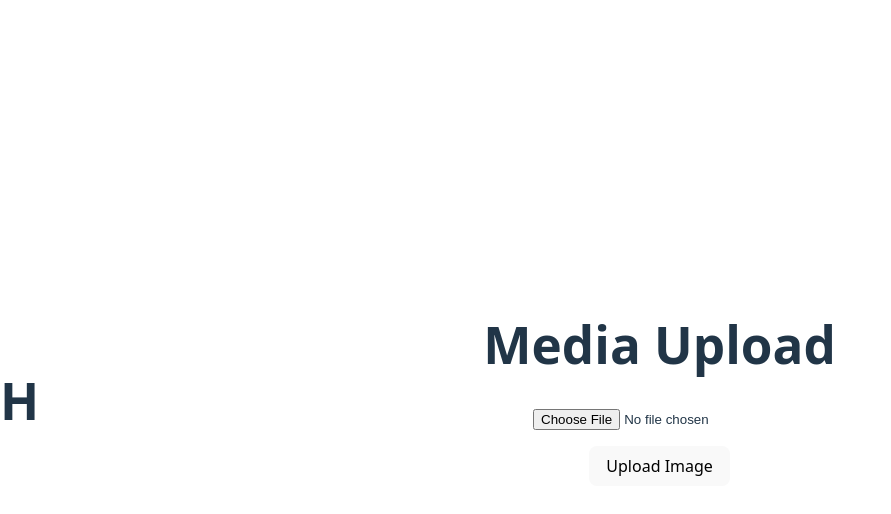
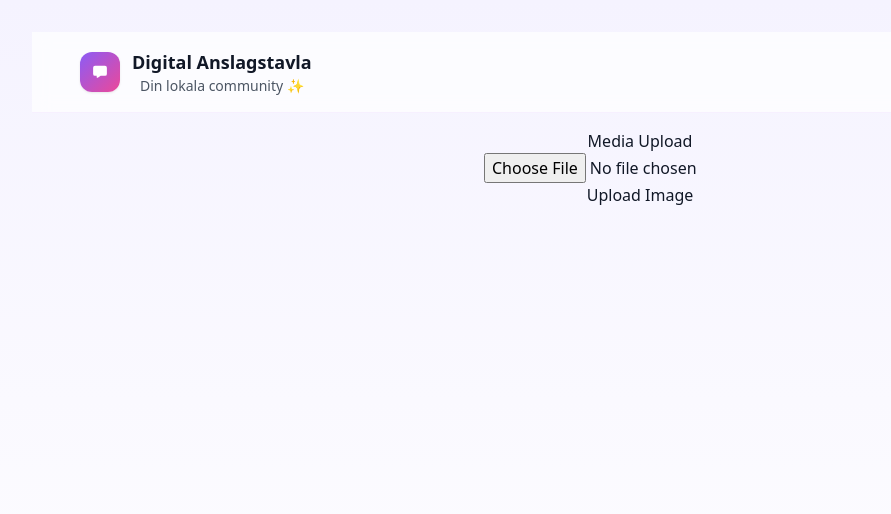
Before and after one commit to Harunsystemdeveloper/HHA, a React (Vite) app: page / in a window 1280 px wide. Shown: the top 514 px of the page, without its empty margins (0-891 px from the left). Built offline with nearby package versions, Linux system fonts and the light colour scheme.

Commit message:
La in tailwind.config.js och postcss.config.js Bytte index.css till Tailwind Uppdaterade index.html (språk, titel, info) La till nya paket (react-router-dom, axios, tailwind m.fl.) Skapade Header och kopplade den i App.tsx

```diff
--- a/index.html
+++ b/index.html
@@ -1,11 +1,11 @@
 <!doctype html>
-<html lang="en">
+<html lang="sv">
   <head>
     <meta charset="UTF-8" />
     <link rel="icon" type="image/svg+xml" href="/vite.svg" />
     <meta name="viewport" content="width=device-width, initial-scale=1.0" />
-    <title>vite-and-react-and-orchard-core</title>
-    <h1>H</h1>
+    <meta name="description" content="Digital Anslagstavla – din lokala community." />
+    <title>Digital Anslagstavla</title>
   </head>
   <body>
     <div id="root"></div>
--- /dev/null
+++ b/postcss.config.js
@@ -0,0 +1,6 @@
+export default {
+  plugins: {
+    tailwindcss: {},
+    autoprefixer: {},
+  },
+};
--- a/src/App.tsx
+++ b/src/App.tsx
@@ -1,7 +1,15 @@
 import FileUpload from './components/FileUpload';
+import Header from './components/Header';
 import './App.css';
 
 export default function App() {
-  // No login required: render app content directly
-  return <FileUpload />;
+  return (
+    <div className="min-h-screen">
+      <Header />
+      <main className="mx-auto max-w-6xl p-4">
+        {/* Temporary content until board pages are added */}
+        <FileUpload />
+      </main>
+    </div>
+  );
 }
--- /dev/null
+++ b/src/components/Header.tsx
@@ -0,0 +1,17 @@
+export default function Header() {
+  return (
+    <header className="sticky top-0 z-10 border-b border-purple-100/60 bg-white/70 backdrop-blur">
+      <div className="mx-auto flex max-w-6xl items-center gap-3 px-4 py-4">
+        <div className="flex h-10 w-10 items-center justify-center rounded-xl bg-gradient-to-br from-brand-500 to-accent text-white shadow-soft">
+          <svg xmlns="http://www.w3.org/2000/svg" viewBox="0 0 24 24" fill="currentColor" className="h-5 w-5">
+            <path d="M3.75 6.75A2.25 2.25 0 016 4.5h12a2.25 2.25 0 012.25 2.25v7.5A2.25 2.25 0 0118 16.5h-5.19l-3.44 2.296A1 1 0 018 17.92V16.5H6a2.25 2.25 0 01-2.25-2.25v-7.5z"/>
+          </svg>
+        </div>
+        <div className="leading-tight">
+          <div className="text-lg font-semibold text-gray-900">Digital Anslagstavla</div>
+          <div className="text-sm text-gray-600">Din lokala community ✨</div>
+        </div>
+      </div>
+    </header>
+  );
+}
--- a/src/index.css
+++ b/src/index.css
@@ -1,170 +1,17 @@
-:root {
-  font-family: system-ui, Avenir, Helvetica, Arial, sans-serif;
-  line-height: 1.5;
-  font-weight: 400;
+@tailwind base;
+@tailwind components;
+@tailwind utilities;
 
-  color-scheme: light dark;
-  color: rgba(255, 255, 255, 0.87);
-  background-color: #242424;
-
-  font-synthesis: none;
-  text-rendering: optimizeLegibility;
-  -webkit-font-smoothing: antialiased;
-  -moz-osx-font-smoothing: grayscale;
+/* Base resets and theme */
+@layer base {
+  html, body, #root { height: 100%; }
+  body { @apply bg-gradient-to-b from-brand-50 to-white text-gray-900; }
 }
 
-a {
-  font-weight: 500;
-  color: #646cff;
-  text-decoration: inherit;
+/* Utilities used by the Figma-like UI */
+@layer components {
+  .chip { @apply inline-flex items-center gap-2 rounded-full border px-3 py-1 text-sm transition-colors; }
+  .chip-active { @apply bg-brand-600 text-white border-brand-600 shadow-soft; }
+  .chip-inactive { @apply bg-white text-gray-700 border-gray-300 hover:bg-gray-50; }
+  .card { @apply rounded-2xl border border-gray-200 bg-white shadow-soft; }
 }
-a:hover {
-  color: #535bf2;
-}
-
-body {
-  margin: 0;
-  display: flex;
-  place-items: center;
-  min-width: 320px;
-  min-height: 100vh;
-}
-
-h1 {
-  font-size: 3.2em;
-  line-height: 1.1;
-}
-
-button {
-  border-radius: 8px;
-  border: 1px solid transparent;
-  padding: 0.6em 1.2em;
-  font-size: 1em;
-  font-weight: 500;
-  font-family: inherit;
-  background-color: #1a1a1a;
-  cursor: pointer;
-  transition: border-color 0.25s;
-}
-button:hover {
-  border-color: #646cff;
-}
-button:focus,
-button:focus-visible {
-  outline: 4px auto -webkit-focus-ring-color;
-}
-
-@media (prefers-color-scheme: light) {
-  :root {
-    color: #213547;
-    background-color: #ffffff;
-  }
-  a:hover {
-    color: #747bff;
-  }
-  button {
-    background-color: #f9f9f9;
-  }
-}
-
-/* Auth & Upload Components */
-.loading {
-  padding: 2rem;
-  text-align: center;
-}
-
-.logout-bar {
-  padding: 1rem;
-  background-color: #f5f5f5;
-  border-bottom: 1px solid #ddd;
-  text-align: right;
-}
-
-.logout-button {
-  background: none;
-  border: none;
-  color: blue;
-  text-decoration: underline;
-  cursor: pointer;
-  padding: 0;
-}
-
-.container {
-  padding: 2rem;
-  max-width: 600px;
-  margin: 0 auto;
-}
-
-.container-small {
-  padding: 2rem;
-  max-width: 400px;
-  margin: 0 auto;
-}
-
-.form {
-  margin-bottom: 2rem;
-}
-
-.form-group {
-  margin-bottom: 1rem;
-}
-
-.form-label {
-  display: block;
-  margin-bottom: 0.5rem;
-}
-
-.form-input {
-  width: 100%;
-  padding: 0.5rem;
-  box-sizing: border-box;
-}
-
-.form-button {
-  padding: 0.5rem 1rem;
-}
-
-.form-button:disabled {
-  cursor: not-allowed;
-}
-
-.form-button-full {
-  width: 100%;
-  padding: 0.75rem;
-}
-
-.status-message {
-  padding: 1rem;
-  margin-bottom: 1rem;
-  border-radius: 4px;
-}
-
-.status-success {
-  background-color: #efe;
-}
-
-.status-error {
-  padding: 0.5rem;
-  margin-bottom: 1rem;
-  background-color: #fee;
-  border-radius: 4px;
-  color: #c00;
-}
-
-.uploaded-image {
-  max-width: 100%;
-  border: 1px solid #ccc;
-  border-radius: 4px;
-}
-
-.image-url {
-  font-size: 0.9rem;
-  color: #666;
-  word-break: break-all;
-}
-
-.hint-text {
-  margin-top: 1rem;
-  font-size: 0.9rem;
-  color: #666;
-}
```
Also changed, not shown: 1 other file (tests, documents, lock files or other folders).
